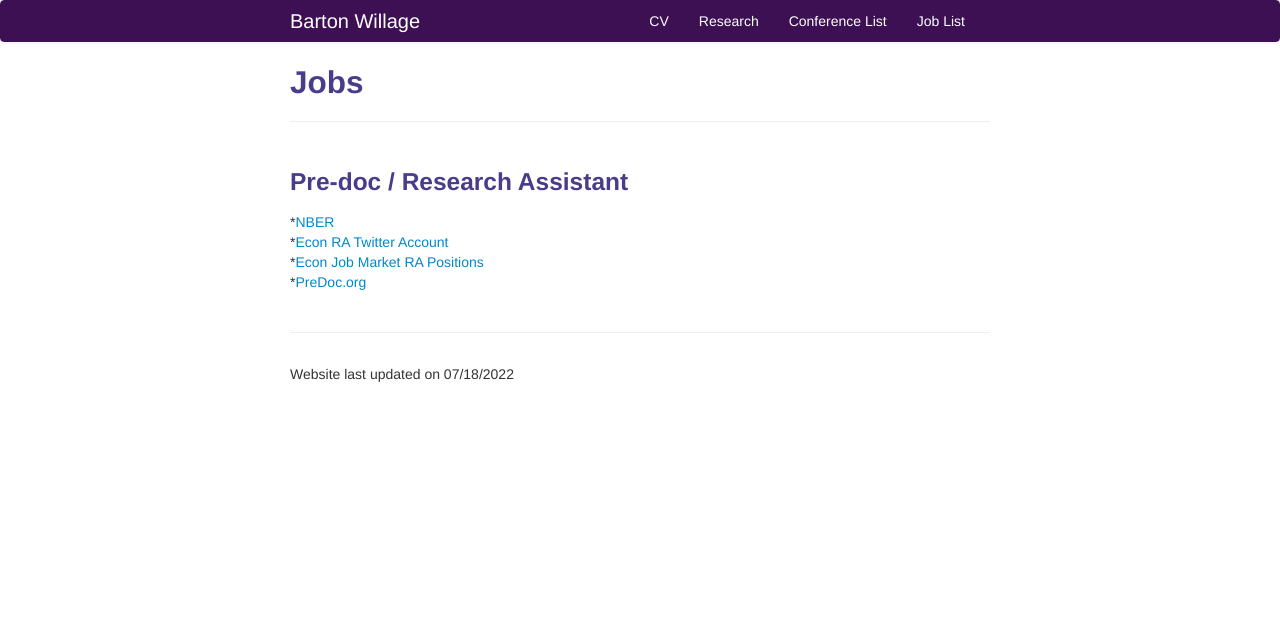
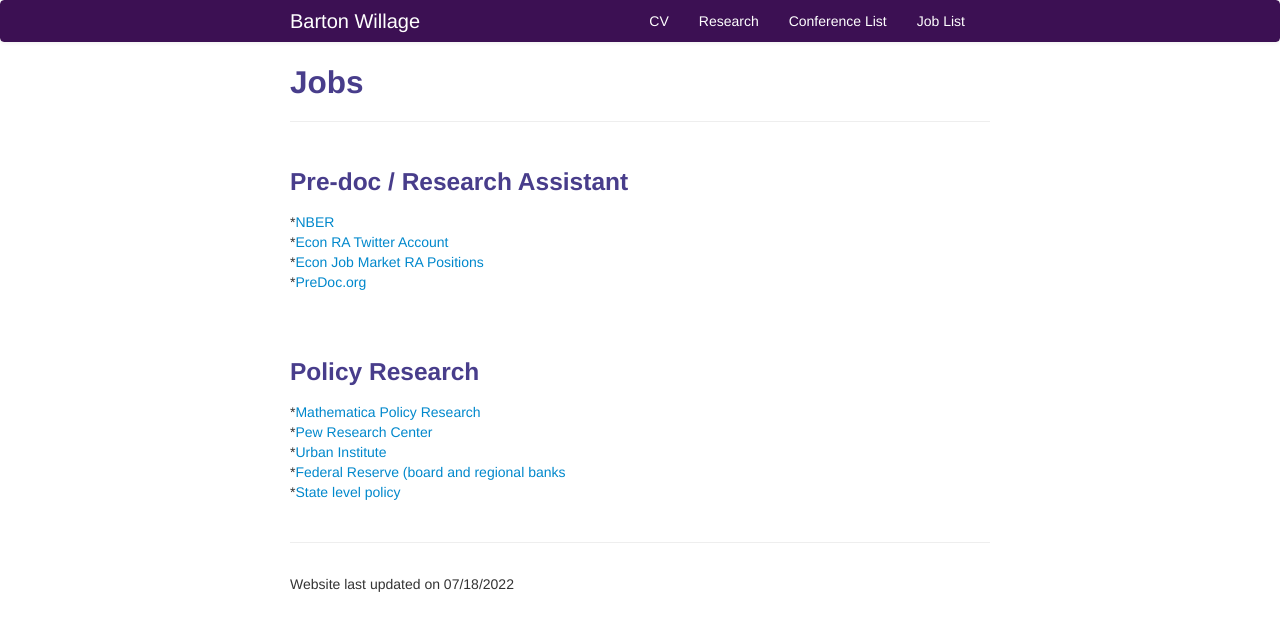
Before and after one commit to bjwillage/bjwillage.github.io, a Jekyll site: the page built from pages/Jobs.md, in a window 1280 px wide. Shown: the top 631 px of the page. Built offline with Jekyll 4.4.1, drawn with Linux system fonts in a browser that asks for light colours.

Commit message:
Update Jobs.md

```diff
--- a/pages/Jobs.md
+++ b/pages/Jobs.md
@@ -11,6 +11,15 @@ description: Job Resource of Undergrads
 *[Econ RA Twitter Account](https://twitter.com/econ_ra)<br>
 *[Econ Job Market RA Positions](https://econjobmarket.org/market)<br>
 *[PreDoc.org](https://predoc.org/opportunities)<br>
+
+<br><br>
+
+### Policy Research
+*[Mathematica Policy Research](https://www.mathematica.org/career-opportunities)<br>
+*[Pew Research Center](https://www.pewresearch.org/about/careers/)<br>
+*[Urban Institute](https://www.urban.org/aboutus/who-we-are/careers)<br>
+*[Federal Reserve (board and regional banks](https://www.federalreserve.gov/careers.htm)<br>
+*[State level policy](https://earn.us/directory/)<br>
 
 
 
```
